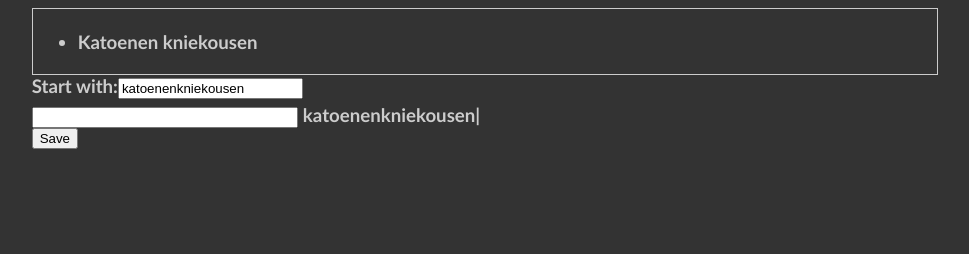
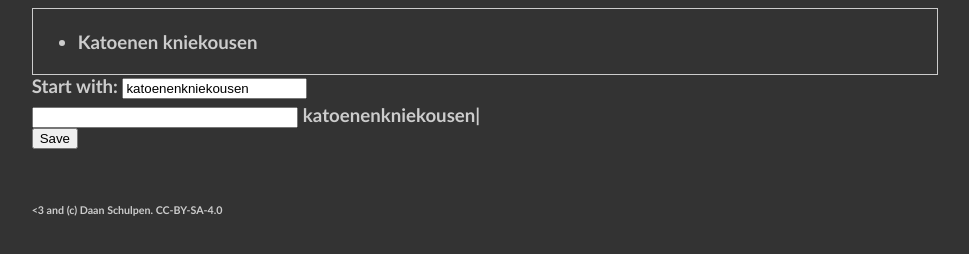
Before and after one commit to DaanS/daans.github.io, a plain HTML site: page annagram.html in a window 1280 px wide. Shown: the whole page, without its empty margins (155-1124 px from the left). Drawn offline with Linux system fonts and the light colour scheme.

Commit message:
Add footer

```diff
--- a/annagram.html
+++ b/annagram.html
@@ -25,6 +25,11 @@
             input#entry {
                 width: 20em;
             }
+
+            div#footer {
+                font-size: 8pt;
+                padding-top: 5em;
+            }
         </style>
     </head>
     <body>
@@ -34,7 +39,7 @@
         </ul>
     </div>
     <div>
-        <label>Start with:</label><input type="text" id="target"/>
+        <label>Start with: </label><input type="text" id="target"/>
     </div>
     <div id="new">
         <input type="text" id="entry"/>
@@ -42,4 +47,5 @@
         <span id="extra" />
     </div>
     <div> <button id="save" type="submit">Save</button></div>
+    <div id="footer"><3 and (c) Daan Schulpen. CC-BY-SA-4.0</div>
 </html>
```
